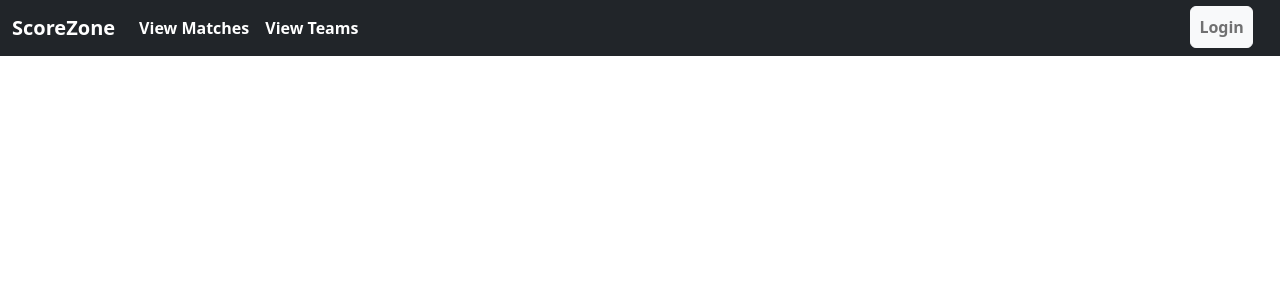
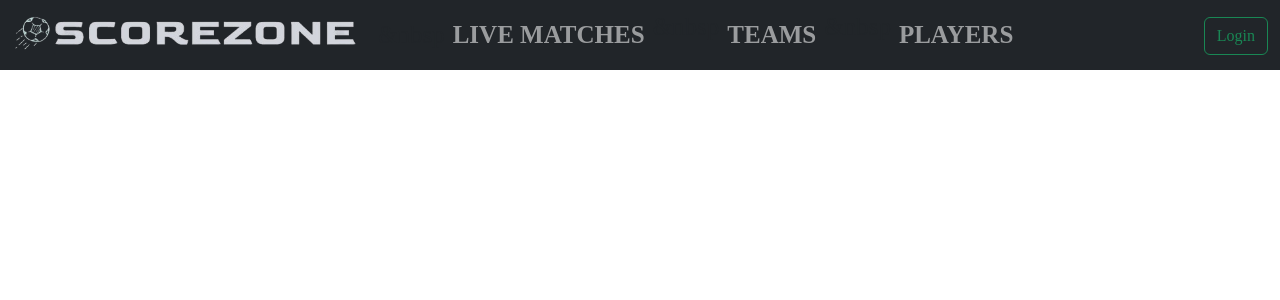
Before and after one commit to soham-ghatpande03/ScoreZone, a React (Create React App) app in the folder React_JS/myfirstreact/: page / in a window 1280 px wide. Shown: the top 300 px of the page. Built offline with nearby package versions, Linux system fonts and the light colour scheme.

Commit message:
up to date

```diff
--- a/React_JS/myfirstreact/src/components/Admin/AdminHome.js
+++ b/React_JS/myfirstreact/src/components/Admin/AdminHome.js
@@ -1,5 +1,11 @@
 import { BrowserRouter as Router, Routes, Route, Link, Outlet } from 'react-router-dom'
-import { useReducer, useState, useEffect} from "react";
+import { useState, useEffect} from "react";
+import Container from 'react-bootstrap/Container';
+import Button from 'react-bootstrap/Button';
+import Nav from 'react-bootstrap/Nav';
+import Navbar from 'react-bootstrap/Navbar';
+import NavDropdown from 'react-bootstrap/NavDropdown';
+
 export default function AdminHome() {
 
   const [ad,setAd] = useState(null);
@@ -14,9 +20,9 @@ export default function AdminHome() {
    })
   } ,[])
 
-    return(
 
-<div>
+
+{/* <div>
 <div>
             <h1>Welcome {ad && ad.first_name}</h1>
         </div>
@@ -46,8 +52,8 @@ export default function AdminHome() {
               </ul>
             </div>
           </div>
-        </nav> */}
-<nav className="navbar navbar-expand-lg bg-dark fixed-top">
+        </nav>
+{/* <nav className="navbar navbar-expand-lg bg-dark fixed-top">
         <div className="container-fluid">
           <a style={{color:'white'}} className="navbar-brand" href="/">
             <b>ScoreZone</b>
@@ -83,7 +89,60 @@ Welcome, {ad && ad.first_name}
       </nav>
 
         <Outlet />
-        </div>
+        </div> */}
+
+        return(
+        <div >
+      <Navbar style={{fontSize:"25px", fontFamily:"Century Gothic"}}bg="dark" variant="dark" expand="lg">
+      <Container fluid>
+      <Navbar.Brand href="/">
+            <img
+              src=""
+              width="350"
+              height="40"
+              className="d-inline-block align-top"
+              alt="React Bootstrap logo"
+            />
+          </Navbar.Brand>&nbsp
+        <Navbar.Toggle aria-controls="navbarScroll" />
+        <Navbar.Collapse id="navbarScroll">
+          <Nav
+            className="me-auto my-2 my-lg-0"
+            style={{ maxHeight: '100px' }}
+            navbarScroll
+          >
+            <Nav.Link href="/viewmatch"><b>APPROVE TOURNAMENT MANAGER</b></Nav.Link>&nbsp
+            <Nav.Link href="/allteams"><b>APPROVE TEAM MANAGER</b></Nav.Link>&nbsp
+
+            {/* <NavDropdown title="Link" id="navbarScrollingDropdown">
+              <NavDropdown.Item href="#action3">Action</NavDropdown.Item>
+              <NavDropdown.Item href="#action4">
+                Another action
+              </NavDropdown.Item>
+              <NavDropdown.Divider />
+              <NavDropdown.Item href="#action5">
+                Something else here
+              </NavDropdown.Item>
+            </NavDropdown>
+            <Nav.Link href="#" disabled>
+              Link
+            </Nav.Link> */}
+          </Nav>
+          <Nav.Link href="sign-in">
+
+            <Button variant="outline-success">Login</Button>
+
+
+            </Nav.Link>
+
+
+        </Navbar.Collapse>
+      </Container>
+    </Navbar>
+
+<Outlet/>
+
+      </div>
     )
 
 }
--- a/React_JS/myfirstreact/src/components/FrontHome.js
+++ b/React_JS/myfirstreact/src/components/FrontHome.js
@@ -1,7 +1,14 @@
 //import '../bgim.css';
 import { BrowserRouter as Router, Routes, Route, Link, Outlet } from 'react-router-dom'
 import { useSelector } from 'react-redux'
+import Container from 'react-bootstrap/Container';
+import Button from 'react-bootstrap/Button';
+
+import Nav from 'react-bootstrap/Nav';
+import Navbar from 'react-bootstrap/Navbar';
+import NavDropdown from 'react-bootstrap/NavDropdown';
 import '../index.css'
+import img1 from '../components/logo1.png'
 export default function FrontHome()
 {
 
@@ -10,49 +17,49 @@ export default function FrontHome()
 
       <div >
         <div style={{display: mystate.loggedin ? "none" : "block"}} >
-<nav className="navbar navbar-expand-lg bg-dark fixed-top">
-          <div className="container-fluid">
-            <a style={{color:'white'}} className="navbar-brand" href="/">
-              <b>ScoreZone</b>
-            </a>
-            <button
-              className="navbar-toggler"
-              type="button"
-              data-bs-toggle="collapse"
-              data-bs-target="#navbarNavDropdown"
-              aria-controls="navbarNavDropdown"
-              aria-expanded="false"
-              aria-label="Toggle navigation"
-            >
-              <span className="navbar-toggler-icon"></span>
-            </button>
-            <div className="collapse navbar-collapse" id="navbarNavDropdown">
-              <ul className="navbar-nav">
-                <li className="nav-item">
-                  <a style={{color:'white'}} className="nav-link" href="viewmatch">
-                    <b>View Matches</b>
-                  </a>
-                </li>
-                <li className="nav-item">
-                  <a style={{color:'white'}} className="nav-link " href="allteams">
-                  <b>View Teams</b>
-                  </a>
-                </li>
-                <li className="nav-item">
-                  <a  style = {{textAlign:'right',position:'absolute',top:'10%',left:'93%'}}
-                   className="nav-link btn btn-light"
-                   href="sign-in">
-                  <b>Login</b>
-                  </a>
-                </li>
-              </ul>
-            </div>
-          </div>
-        </nav>
+      <Navbar style={{fontSize:"25px", fontFamily:"Century Gothic"}}bg="dark" variant="dark" expand="lg">
+      <Container fluid>
+      <Navbar.Brand href="/">
+            <img
+              src={img1}
+              width="350"
+              height="40"
+              className="d-inline-block align-top"
+              alt="React Bootstrap logo"
+            />
+          </Navbar.Brand>&nbsp
+        <Navbar.Toggle aria-controls="navbarScroll" />
+        <Navbar.Collapse id="navbarScroll">
+          <Nav
+            className="me-auto my-2 my-lg-0"
+            style={{ maxHeight: '100px' }}
+            navbarScroll
+          >
+            <Nav.Link href="/viewmatch"><b>LIVE MATCHES</b></Nav.Link>&nbsp
+            <Nav.Link href="/allteams"><b>TEAMS</b></Nav.Link>&nbsp
+            <Nav.Link href="/"><b>PLAYERS</b></Nav.Link>
 
-        </div>
+            {/* <NavDropdown title="Link" id="navbarScrollingDropdown">
+              <NavDropdown.Item href="#action3">Action</NavDropdown.Item>
+              <NavDropdown.Item href="#action4">
+                Another action
+              </NavDropdown.Item>
+              <NavDropdown.Divider />
+              <NavDropdown.Item href="#action5">
+                Something else here
+              </NavDropdown.Item>
+            </NavDropdown>
+            <Nav.Link href="#" disabled>
+              Link
+            </Nav.Link> */}
+          </Nav>
+          <Nav.Link href="sign-in"><Button variant="outline-success">Login</Button></Nav.Link>
 
 
+        </Navbar.Collapse>
+      </Container>
+    </Navbar>
+</div>
 <Outlet/>
 
       </div>
```
Also changed, not shown: React_JS/myfirstreact/src/components/logo1.jpeg (added), React_JS/myfirstreact/src/components/logo1.png (added).
